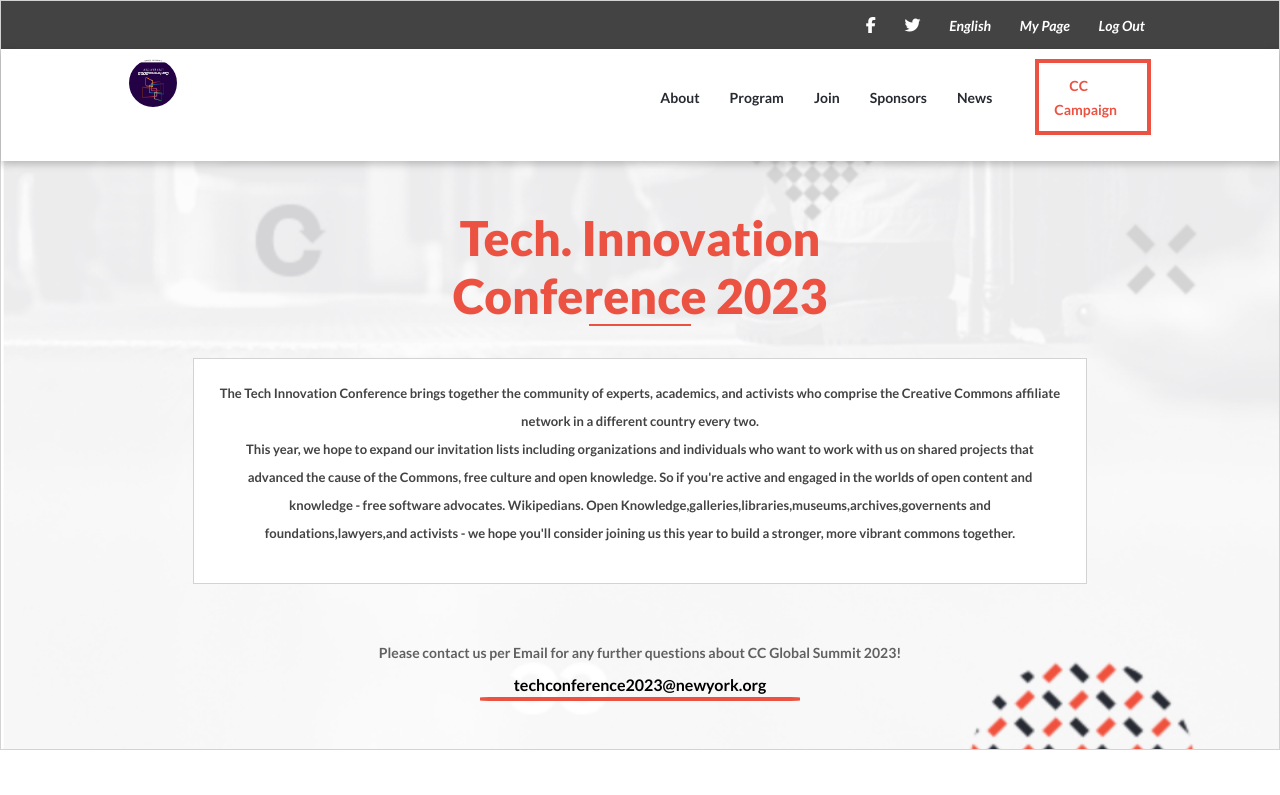
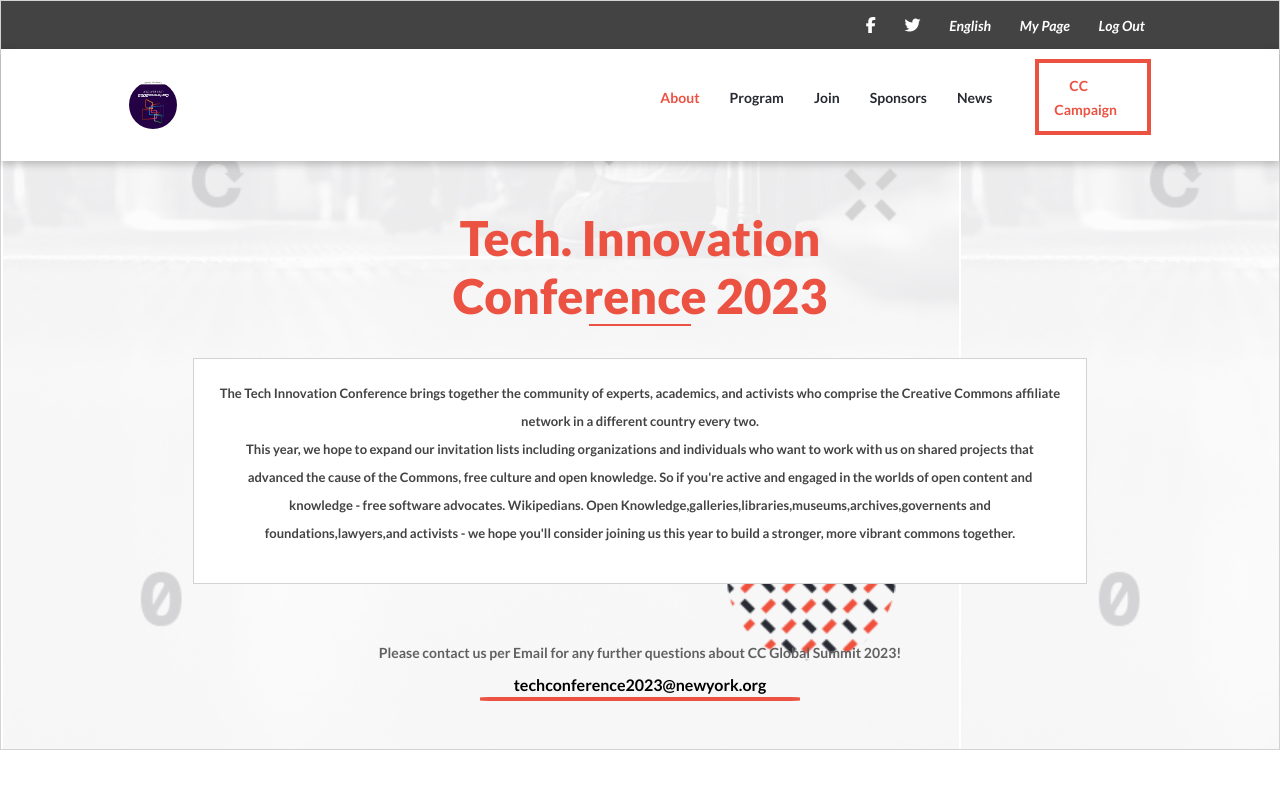
Before and after one commit to HtetWaiYan7191/capstone-project, a website: page about.html in a window 1280 px wide. Shown: the top 795 px of the page. Drawn offline with nearby package versions, Linux system fonts and the light colour scheme.

Commit message:
Make responsive for laptop and put logo image in center

```diff
--- a/about-desktop.css
+++ b/about-desktop.css
@@ -4,6 +4,10 @@
 @media screen and (min-width: 768px) {
   #hero {
     border: 1px solid var(--gray-color);
+  }
+
+  .header-logo-container {
+    margin: 0px 0px ;
   }
 
   #intro-section {
--- a/about.html
+++ b/about.html
@@ -27,13 +27,13 @@
                     <span class="text-white">Log Out</span>
                 </div>
             </div>
-            <nav class="d-none d-md-block d-md-flex justify-content-between desktop-navbar container-fluid">
+            <nav class="d-none d-md-block d-md-flex justify-content-between desktop-navbar container-fluid align-items-lg-center">
 
                 <div class="header-logo-container">
                     <a href="./index.html"><img src="./images/tech-conference-logo.webp" class="header-logo" alt=""></a>
                 </div>
                 <ul class="nav-container d-flex align-items-center">
-                    <li><a href="./about.html">About</a></li>
+                    <li><a href="./about.html" id="first-child">About</a></li>
                     <li><a href="#intro-section">Program</a></li>
                     <li><a href="#logo-section">Join</a></li>
                     <li><a href="#footer-section">Sponsors</a></li>
--- a/desktop.css
+++ b/desktop.css
@@ -3,6 +3,7 @@
 @media screen and (min-width: 768px) {
   #hero {
     padding: 0;
+    background-size: auto;
   }
 
   .desktop-navbar {
@@ -30,7 +31,9 @@
 
   .header-logo-container {
     height: auto;
-    margin-top: 0;
+    margin: 0;
+    display: flex;
+    align-items: center;
   }
 
   .header-logo {
@@ -145,7 +148,7 @@
   }
 
   .main-program-desktop {
-    max-width: 1040px;
+    max-width: 100%;
   }
 
   .item-container {
--- a/mobile.css
+++ b/mobile.css
@@ -16,10 +16,9 @@
 
   .header-logo-container {
     width: 100%;
-    margin: auto;
+    margin:2rem auto 0rem auto;
     display: flex;
     align-content: center;
-    margin-top: 2rem;
   }
 
   .header-logo {
```
